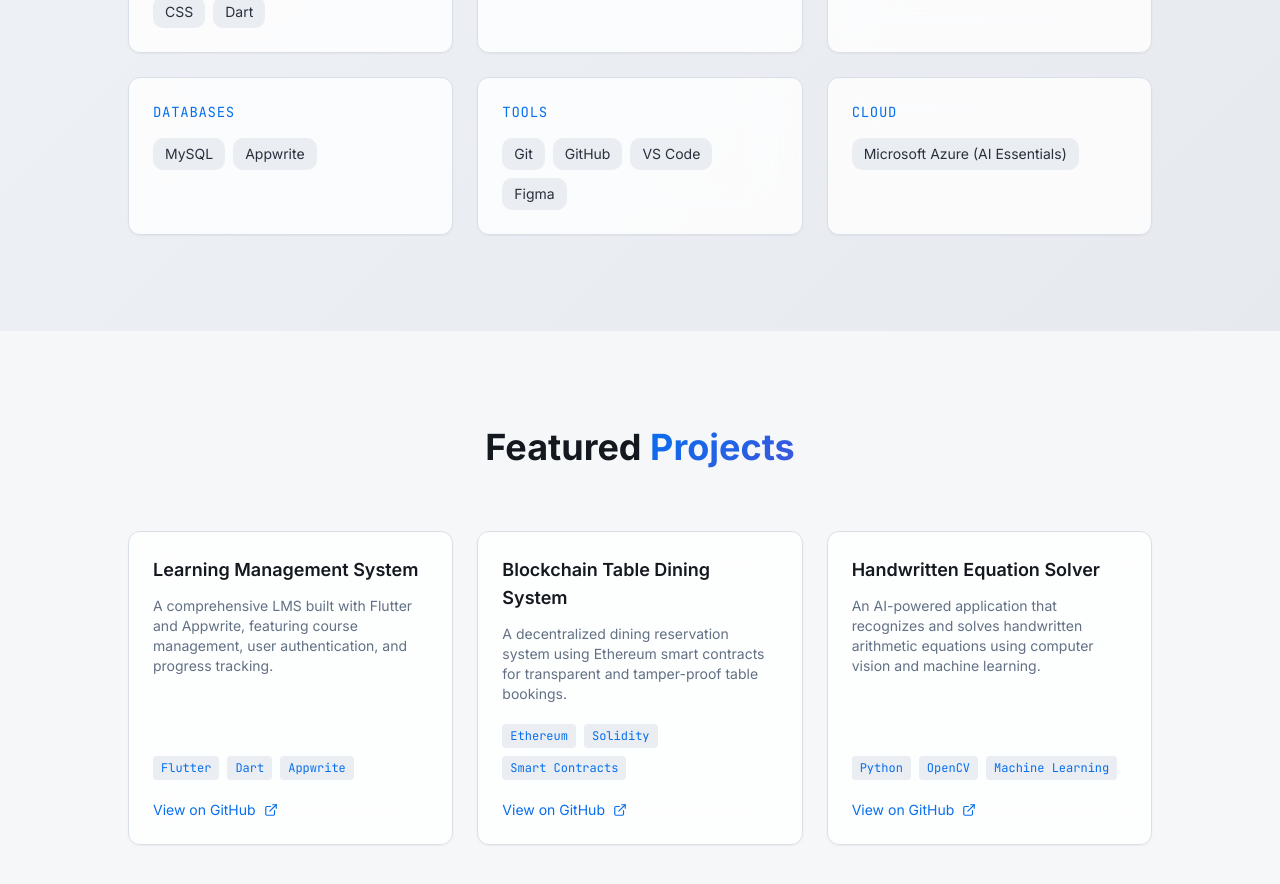
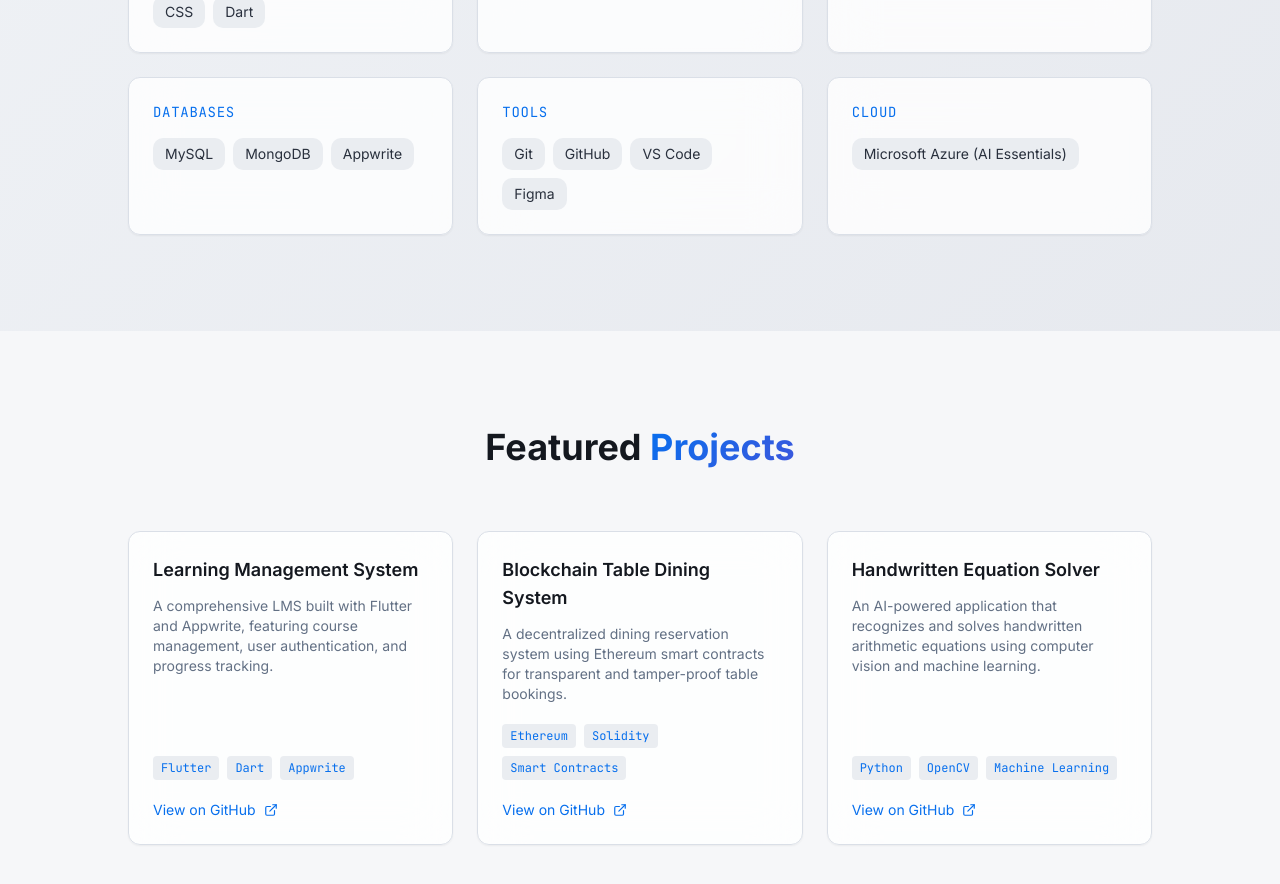
Before and after one commit to rasal361/rasal-rahman-portfolio, a React (Vite) app: page / in a window 1280 px wide. Shown: the part 1660-2544 px from the top of the page. Built offline with nearby package versions, Linux system fonts and the light colour scheme; the HTML template or start-up script is replaced by a standard one.

Commit message:
Added Skills

```diff
--- a/src/components/Skills.tsx
+++ b/src/components/Skills.tsx
@@ -15,7 +15,7 @@ const categories = [
   },
   {
     title: "Databases",
-    items: ["MySQL", "Appwrite"],
+    items: ["MySQL", "MongoDB", "Appwrite"],
   },
   {
     title: "Tools",
```
